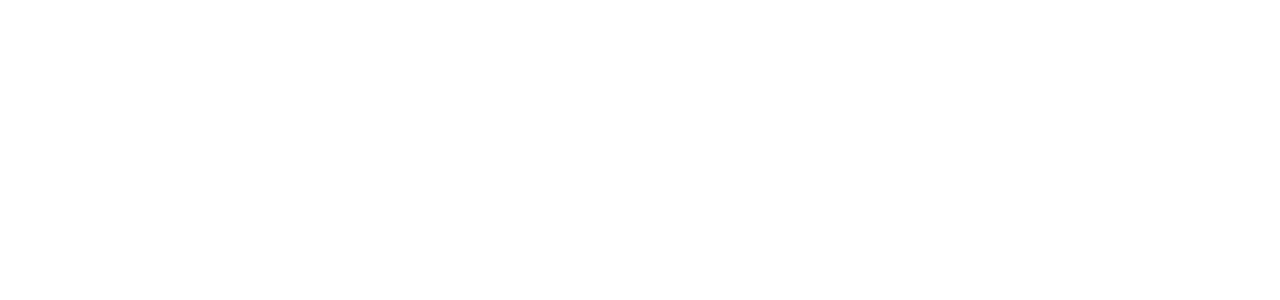
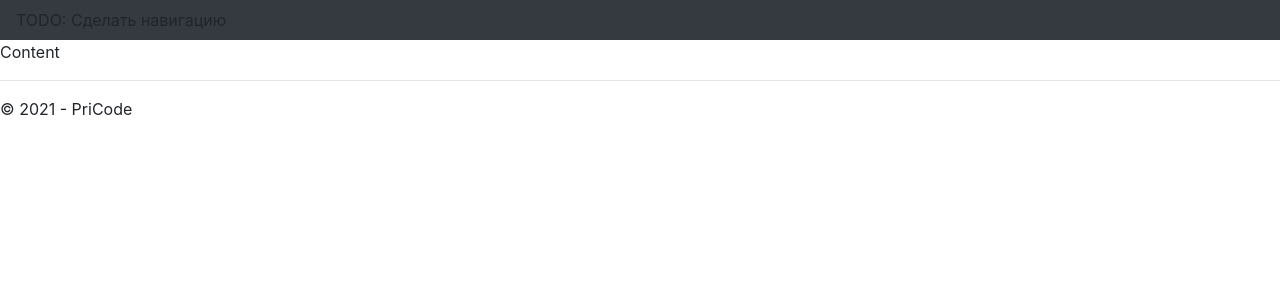
Before and after one commit to jug2505/PriCode, a Django app: page / in a window 1280 px wide. Before the commit the part shown is empty. Shown: the top 300 px of the page. Run offline with Django 3.2, Linux system fonts and the light colour scheme; some libraries are stand-ins or nearby versions.

Commit message:
Front dev (#2)
* HTML tebasic template

* HTML template

```diff
--- /dev/null
+++ b/courses/templates/courses/_Layout.html
@@ -0,0 +1,26 @@
+<!doctype html>
+<html lang="ru">
+    <head>
+        <meta charset="utf-8">
+        <meta name="viewport" content="width=device-width, initial-scale=1, shrink-to-fit=no">
+        <link rel="stylesheet" href="https://stackpath.bootstrapcdn.com/bootstrap/4.1.3/css/bootstrap.min.css">
+
+        <title>{% block title %}PriCode{% endblock %}</title>
+    </head>
+    <body>
+
+        <nav class="navbar navbar-expand-md navbar-dark bg-dark">
+            TODO: Сделать навигацию
+        </nav>
+
+        <div id="content">
+            {% block content %}{% endblock %}
+        </div>
+
+        <footer>
+            <hr />
+            <p>&copy; 2021 - PriCode</p>
+        </footer>
+
+    </body>
+</html>
--- a/courses/templates/courses/home.html
+++ b/courses/templates/courses/home.html
@@ -1,12 +1,5 @@
-<!doctype html>
-<html lang="ru">
-  <head>
-    <meta charset="utf-8">
-    <meta name="viewport" content="width=device-width, initial-scale=1, shrink-to-fit=no">
-    <link rel="stylesheet" href="https://stackpath.bootstrapcdn.com/bootstrap/4.1.3/css/bootstrap.min.css" integrity="sha384-MCw98/SFnGE8fJT3GXwEOngsV7Zt27NXFoaoApmYm81iuXoPkFOJwJ8ERdknLPMO" crossorigin="anonymous">
-    <title></title>
-  </head>
-  <body>
+{% extends "courses/_Layout.html" %}
 
-  </body>
-</html>
+{% block content %}
+<p>Content</p>
+{% endblock %}
```
